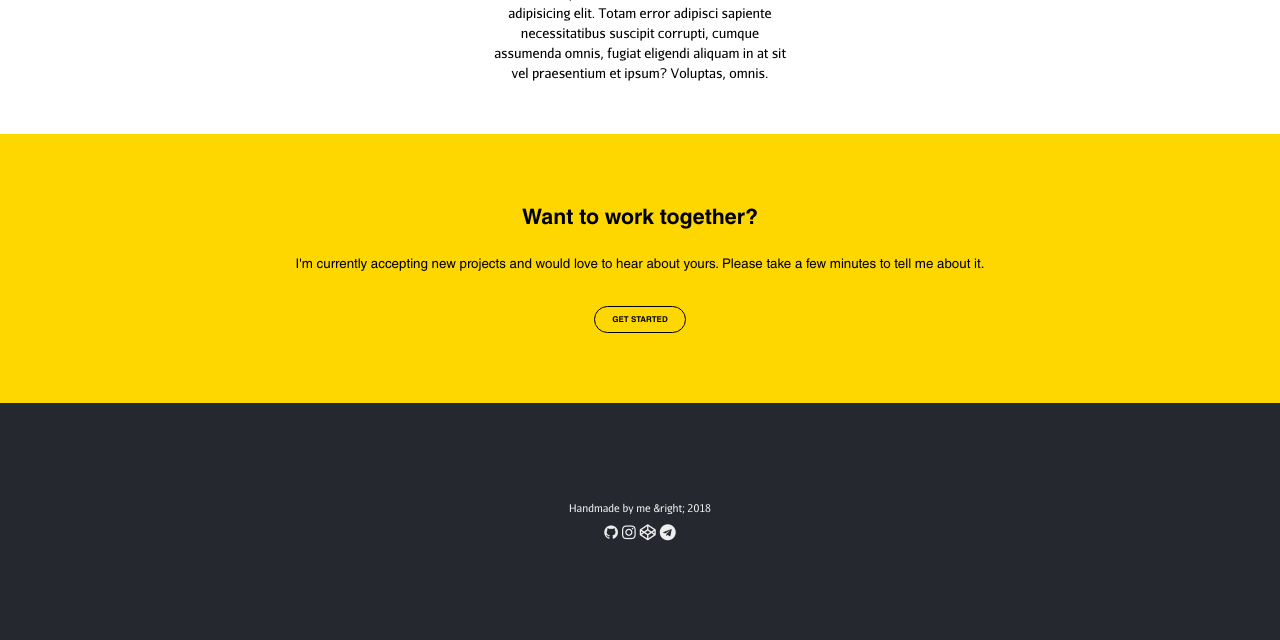
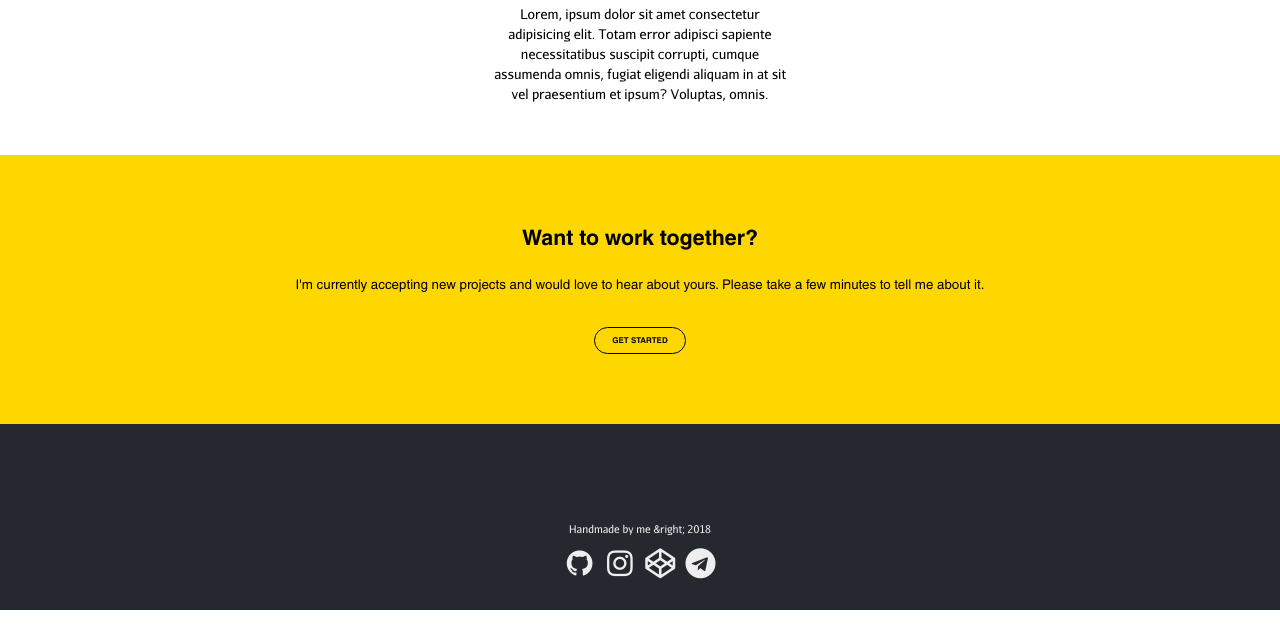
Before and after one commit to consciousnessdev/consciousnessdev.github.io, a PHP site: page / in a window 1280 px wide. Shown: the part 4263-4903 px from the top of the page. After the commit the page ends 4873 px from the top, so only its background shows below. Run offline with PHP 8.4, Linux system fonts and the light colour scheme.

Commit message:
Footer Done! Desktop Orientation On The Way

```diff
--- a/assets/css/style.css
+++ b/assets/css/style.css
@@ -79,7 +79,7 @@
 
   .footer-section {
     padding-top: 50px;
-    padding-bottom:  50px;
+    padding-bottom: 30px;
     background-color: #25282F;
 }
 
@@ -278,11 +278,86 @@
 }
 
   .footer__smlist {
-    margin: 10px auto 50px auto;
+    margin: 10px auto 0px auto;
 }
 
-    .smlist__item {
-    display: inline-block;
+.smlist__item {
+	display: inline-block;
+	text-align: center;
+	margin: 0 auto;
+}
+
+.fa {
+	display: inline-block;
+	font-size: 0px;
+	cursor: pointer;
+	width: 35px;
+	height: 35px;
+	border-radius: 50%;
+	text-align: center;
+	position: relative;
+	z-index: 1;
+	color: #eeeeee;
+}
+
+.fa:after {
+	pointer-events: none;
+	position: absolute;
+	width: 100%;
+	height: 100%;
+	border-radius: 50%;
+	content: '';
+	-webkit-box-sizing: content-box;
+	-moz-box-sizing: content-box;
+	box-sizing: content-box;
+}
+
+.fa:before {
+	speak: none;
+	font-size: 30px;
+	line-height: 37px;
+	font-style: normal;
+	font-weight: normal;
+	font-variant: normal;
+	text-transform: none;
+	display: block;
+	-webkit-font-smoothing: antialiased;
+}
+
+. item--effects .fa {
+	background: rgba(238,238,238,0.1);
+	-webkit-transition: background 0.2s, color 0.2s;
+	-moz-transition: background 0.2s, color 0.2s;
+	transition: background 0.2s, color 0.2s;
+}
+
+. item--effects .fa:after {
+	top: -7px;
+	left: -7px;
+	padding: 11px;
+	box-shadow: 0 0 0 4px #EEEEEE;
+	-webkit-transition: -webkit-transform 0.2s, opacity 0.2s;
+	-webkit-transform: scale(.8);
+	-moz-transition: -moz-transform 0.2s, opacity 0.2s;
+	-moz-transform: scale(.8);
+	-ms-transform: scale(.8);
+	transition: transform 0.2s, opacity 0.2s;
+	transform: scale(.8);
+	opacity: 0;
+}
+
+/* Effect 1a */
+.item--deeps .fa:hover {
+	background: rgba(238,238,238,1);
+	color: #25282F;
+}
+
+.item--deeps .fa:hover:after {
+	-webkit-transform: scale(1);
+	-moz-transform: scale(1);
+	-ms-transform: scale(1);
+	transform: scale(1);
+	opacity: 1;
 }
 
 /* Modifier Part */
@@ -294,7 +369,7 @@
   font-family: helveticaBLD;
 }
 
-.section--header, .label--header, .item--header, .self--header, .projects--header, .hire--header {
+.section--header, .label--header, .item--header, .self--header, .projects--header, .hire--header, .smlist--header {
   font-size: 16pt;
 }
 
--- a/index.html
+++ b/index.html
@@ -173,11 +173,19 @@
       <div class="footer__made made--ms">
         Handmade by me &right; 2018
       </div>
-      <div class="footer__smlist">
-          <div class="smlist__item"><i class="fa fa-github"></i></div>
-          <div class="smlist__item"><i class="fa fa-instagram"></i></div>
-          <div class="smlist__item"><i class="fa fa-codepen"></i></div>
-          <div class="smlist__item"><i class="fa fa-telegram"></i></div>
+      <div class="footer__smlist smlist--header">
+          <div class="smlist__item item--effects item--deeps">
+            <i class="fa fa-github"></i>
+          </div>
+          <div class="smlist__item item--effects item--deeps">
+            <i class="fa fa-instagram"></i>
+          </div>
+          <div class="smlist__item item--effects item--deeps">
+            <i class="fa fa-codepen"></i>
+          </div>
+          <div class="smlist__item item--effects item--deeps">
+            <i class="fa fa-telegram"></i>
+          </div>
         </div>
     </div>
   </footer>
```
